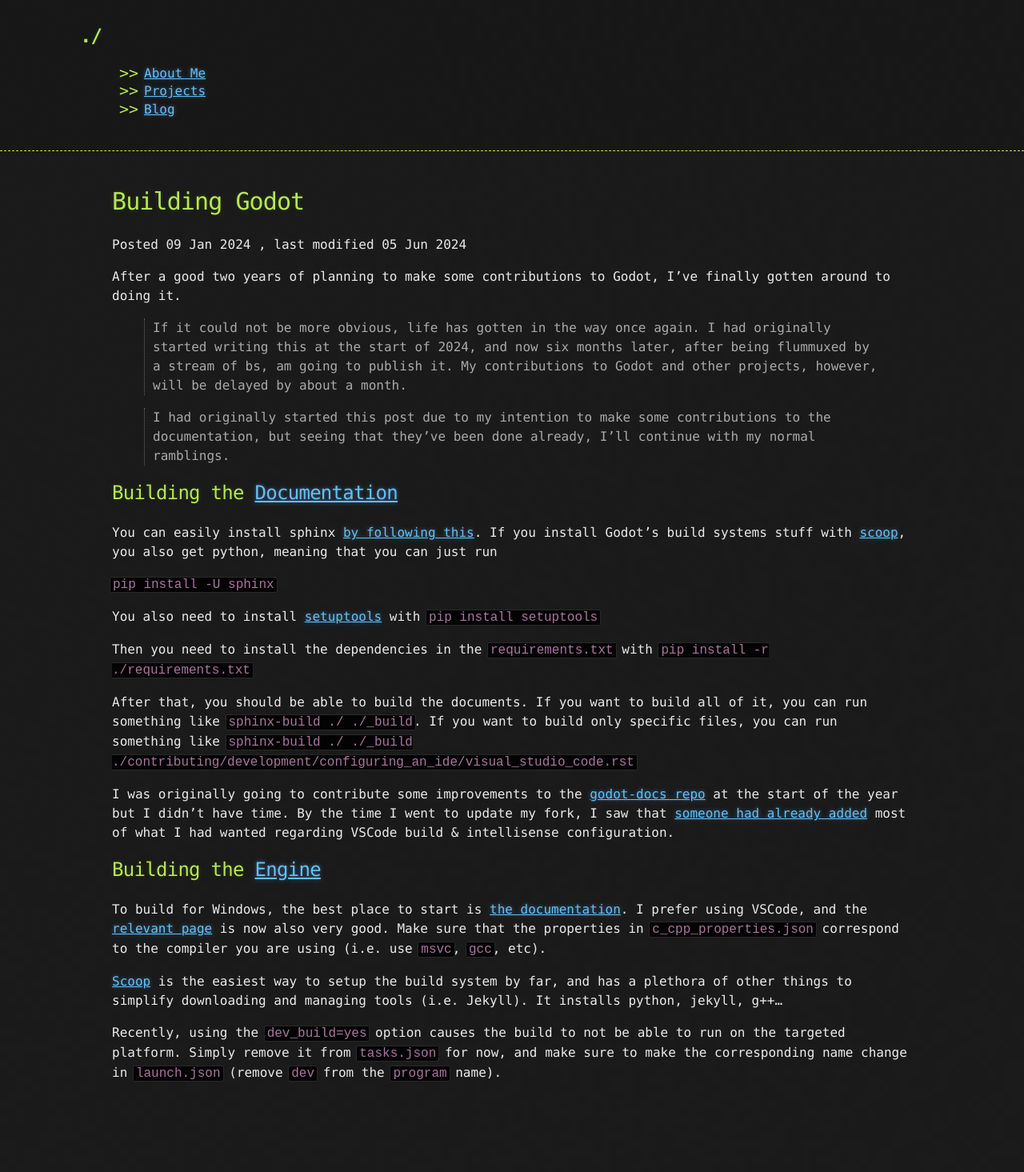
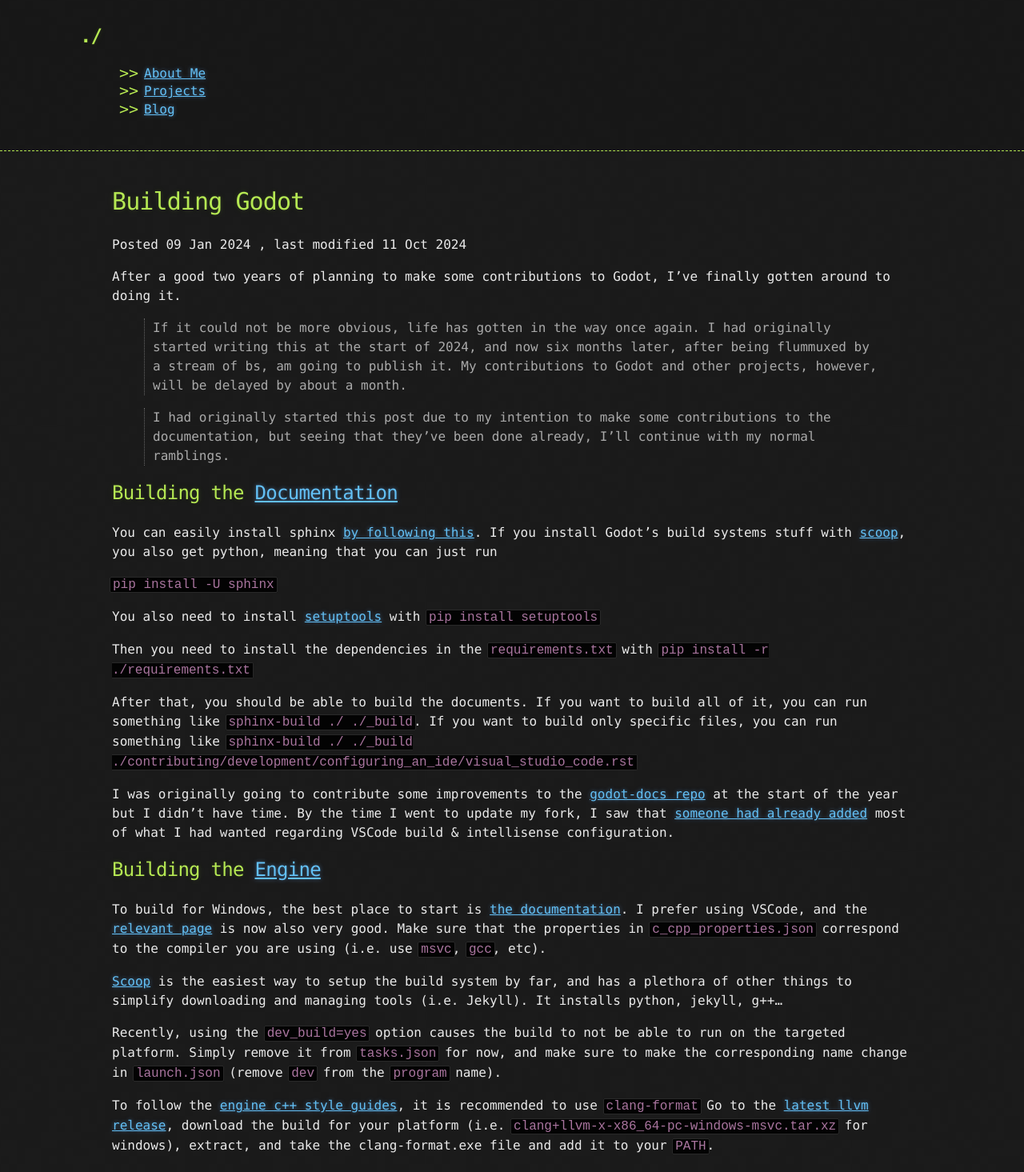
Before and after one commit to HubbleCommand/HubbleCommand.github.io, a Jekyll site: the page built from _posts/2024-01-09-building-godot.md, in a window 1280 px wide. Shown: the whole page at 80% size. Built offline with Jekyll 4.4.1, drawn with Linux system fonts in a browser that asks for light colours; nearby versions of some CDN libraries; before the commit the page ends 1374 px from its top, so only the background shows below that.

Commit message:
godot style guide

```diff
--- a/_posts/2024-01-09-building-godot.md
+++ b/_posts/2024-01-09-building-godot.md
@@ -2,7 +2,7 @@
 layout: post
 title: "Building Godot"
 date: 2024-01-09
-last_modified_at: 2024-06-05
+last_modified_at: 2024-10-11
 ---
 
 After a good two years of planning to make some contributions to Godot, I've finally gotten around to doing it.
@@ -70,3 +70,6 @@
 [Scoop](https://scoop.sh/) is the easiest way to setup the build system by far, and has a plethora of other things to simplify downloading and managing tools (i.e. Jekyll). It installs python, jekyll, g++...
 
 Recently, using the `dev_build=yes` option causes the build to not be able to run on the targeted platform. Simply remove it from `tasks.json` for now, and make sure to make the corresponding name change in `launch.json` (remove `dev` from the `program` name).
+
+To follow the [engine c++ style guides](https://docs.godotengine.org/en/stable/contributing/development/code_style_guidelines.html), it is recommended to use `clang-format`
+Go to the [latest llvm release](https://github.com/llvm/llvm-project/releases), download the build for your platform (i.e. `clang+llvm-x-x86_64-pc-windows-msvc.tar.xz` for windows), extract, and take the clang-format.exe file and add it to your `PATH`.
```
